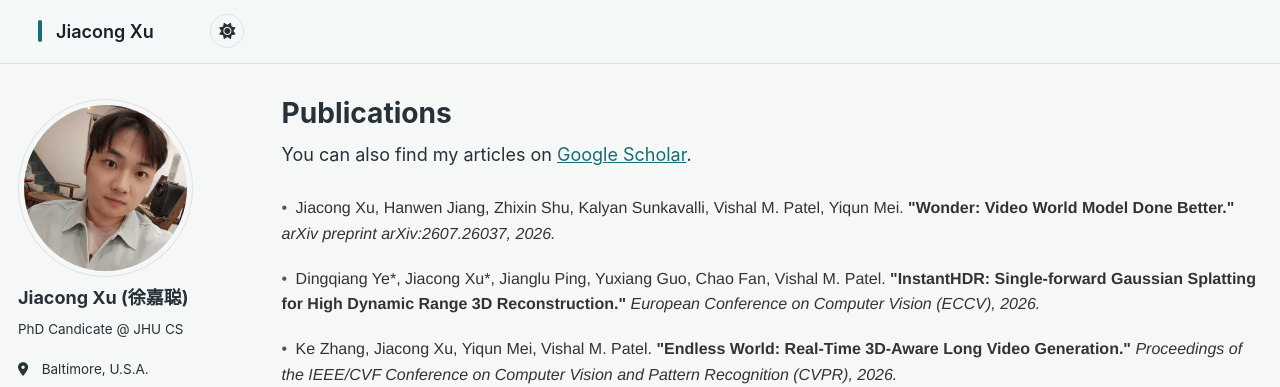
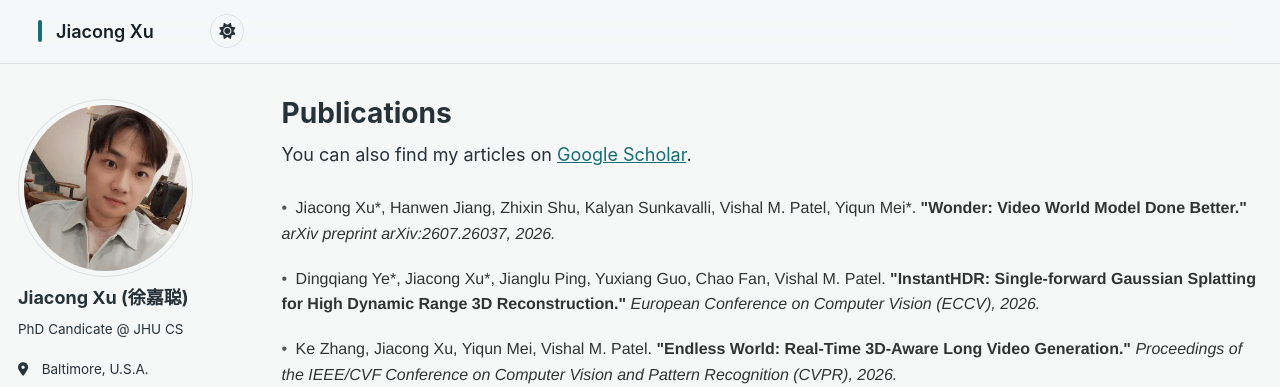
Before and after one commit to XuJiacong/XuJiacong.github.io, a Jekyll site: the page built from _pages/publications.html, in a window 1280 px wide and 900 px high. Shown: the top 387 px of the window. Built offline with Jekyll 4.4.1, drawn with Linux system fonts in a browser that asks for light colours; some web fonts are replaced.

Commit message:
Mark Wonder equal contributors

```diff
--- a/_pages/publications.html
+++ b/_pages/publications.html
@@ -43,7 +43,7 @@ author_profile: true
 
 <br>
 <div class="publication">
-  <span class="authors">Jiacong Xu, Hanwen Jiang, Zhixin Shu, Kalyan Sunkavalli, Vishal M. Patel, Yiqun Mei. </span>
+  <span class="authors">Jiacong Xu*, Hanwen Jiang, Zhixin Shu, Kalyan Sunkavalli, Vishal M. Patel, Yiqun Mei*. </span>
   <span class="title">"Wonder: Video World Model Done Better." </span>
   <span class="journal">arXiv preprint arXiv:2607.26037, 2026.</span>
 </div>
```
Also changed, not shown: _pages/about.md (+1 -1 lines).
